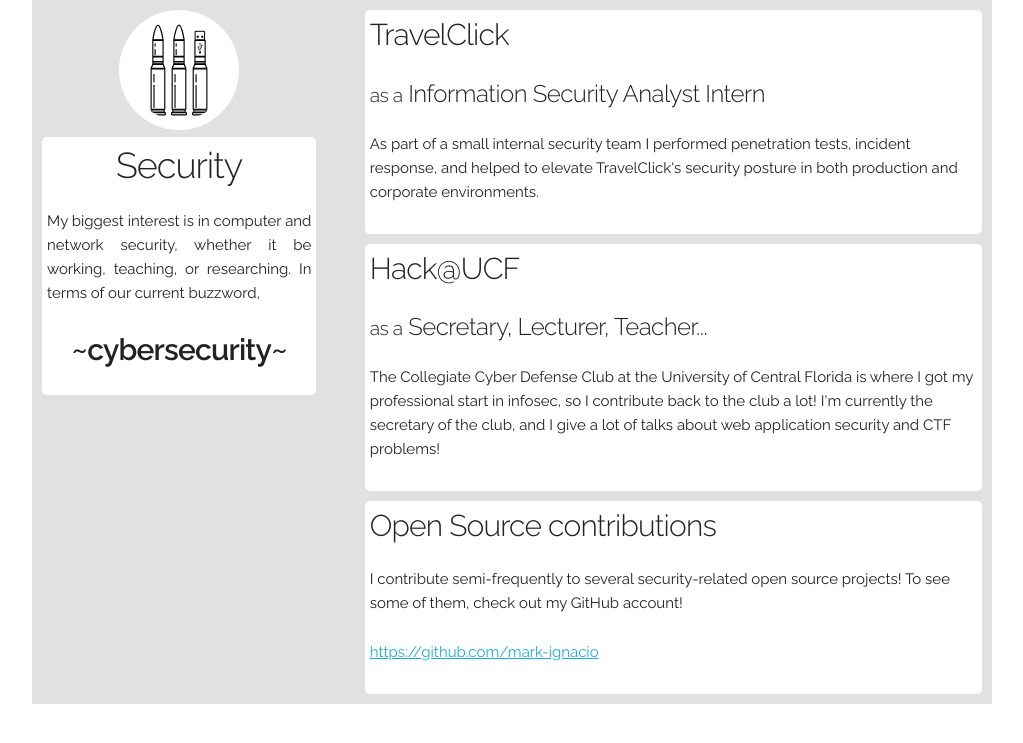
After one commit to mark-ignacio/resume, a Django app: page /security in a window 1280 px wide. The commit adds this page. Shown: the top 743 px of the page, without its empty margins (128-1151 px from the left). Run offline with Django 3.2, Linux system fonts and the light colour scheme; parts of the project's set-up code (start-up, migrations or seed data) failed here and were passed over.

Commit message:
subpage stubs created

```diff
--- /dev/null
+++ b/projects/static/css/popout.css
@@ -0,0 +1,61 @@
+.popout .row {
+    background: #e1e1e1;
+}
+
+figure {
+    text-align: center;
+    margin: 0;
+    padding: 1rem;
+}
+
+figure > img {
+    background: white;
+    -webkit-border-radius: 50%;
+    -moz-border-radius: 50%;
+    border-radius: 50%;
+    padding: 10px;
+}
+
+figcaption {
+    background: white;
+    padding: 0.5rem;
+    -webkit-border-radius: 5px;
+    -moz-border-radius: 5px;
+    border-radius: 5px;
+    overflow-x: hidden;
+}
+
+figcaption > h3 {
+    white-space: nowrap;
+    -ms-text-overflow: ellipsis;
+    text-overflow: ellipsis;;
+}
+
+figcaption > p {
+    text-align: justify;
+}
+
+.popout article {
+    background: white;
+    margin-right: 1rem;
+    margin-top: 1rem;
+    padding: 0.5rem;
+    -webkit-border-radius: 5px;
+    -moz-border-radius: 5px;
+    border-radius: 5px;
+}
+
+.popout article:last-child {
+    margin-bottom: 1rem;
+}
+
+.cyber {
+    font-weight: 600;
+}
+
+@media (max-width: 900px) {
+    .four.columns {
+        width: 100%;
+        margin-left: auto;
+    }
+}
--- /dev/null
+++ b/projects/templates/security.html
@@ -0,0 +1,60 @@
+{% extends 'base.html' %}
+{% load static %}
+{% block css %}
+    <link rel="stylesheet" href="{% static 'css/popout.css' %}"/>
+{% endblock %}
+{% block content %}
+    <section class="container popout">
+        <div class="row">
+            <div class="four columns">
+                <figure class="security">
+                    <img src="{% static 'img/security.svg' %}" alt="cyber bullets"/>
+                    <figcaption>
+                        <h3>Security</h3>
+
+                        <p>My biggest interest is in computer and network security, whether it be working,
+                            teaching, or researching. In terms of our current buzzword,</p>
+
+                        <h4 class="cyber">~cybersecurity~</h4>
+                    </figcaption>
+                </figure>
+            </div>
+            <div class="eight columns jobs">
+                <article>
+                    <header>
+                        <h4>TravelClick</h4>
+                        <h5><small>as a</small> Information Security Analyst Intern</h5>
+                    </header>
+                    <div class="description">
+                        <p>As part of a small internal security team I performed penetration tests, incident response,
+                            and helped to elevate TravelClick's security posture in both production and corporate environments.</p>
+                    </div>
+                </article>
+                <article>
+                    <header>
+                        <h4>Hack@UCF</h4>
+                        <h5><small>as a</small> Secretary, Lecturer, Teacher...</h5>
+                    </header>
+                    <div class="description">
+                        <p>The Collegiate Cyber Defense Club at the University of Central Florida is where I got my
+                            professional start in infosec, so I contribute back to the club a lot! I'm currently the
+                            secretary of the club, and I give a lot of talks about web application security and CTF
+                            problems!
+                        </p>
+                    </div>
+                </article>
+                <article>
+                    <header>
+                        <h4>Open Source contributions</h4>
+                    </header>
+                    <div class="description">
+                        <p>I contribute semi-frequently to several security-related open source projects! To see some of
+                        them, check out my GitHub account! </p>
+                        <p><a href="https://github.com/mark-ignacio">https://github.com/mark-ignacio</a></p>
+                    </div>
+                </article>
+            </div>
+        </div>
+
+    </section>
+{% endblock %}
--- a/projects/views.py
+++ b/projects/views.py
@@ -15,3 +15,15 @@
         'employers': employers,
     }
     return render_to_response('index.html', data, RequestContext(request))
+
+
+def development(request):
+    return render_to_response('development.html')
+
+
+def security(request):
+    return render_to_response('security.html')
+
+
+def hobby(request):
+    return render_to_response('hobby.html')
--- a/resume/urls.py
+++ b/resume/urls.py
@@ -4,6 +4,9 @@
 urlpatterns = [
     # Examples:
     url(r'^$', 'projects.views.index', name='index'),
+    url(r'^dev$', 'projects.views.development', name='dev'),
+    url(r'^security$', 'projects.views.security', name='security'),
+    url(r'^hobby$', 'projects.views.hobby', name='hobby'),
     # url(r'^projects/', include('projects.urls')),
 
     url(r'^admin/', include(admin.site.urls)),
```
Also changed, not shown: projects/templates/index.html (+1 -10 lines), projects/templates/development.html (added), projects/templates/hobby.html (added).
